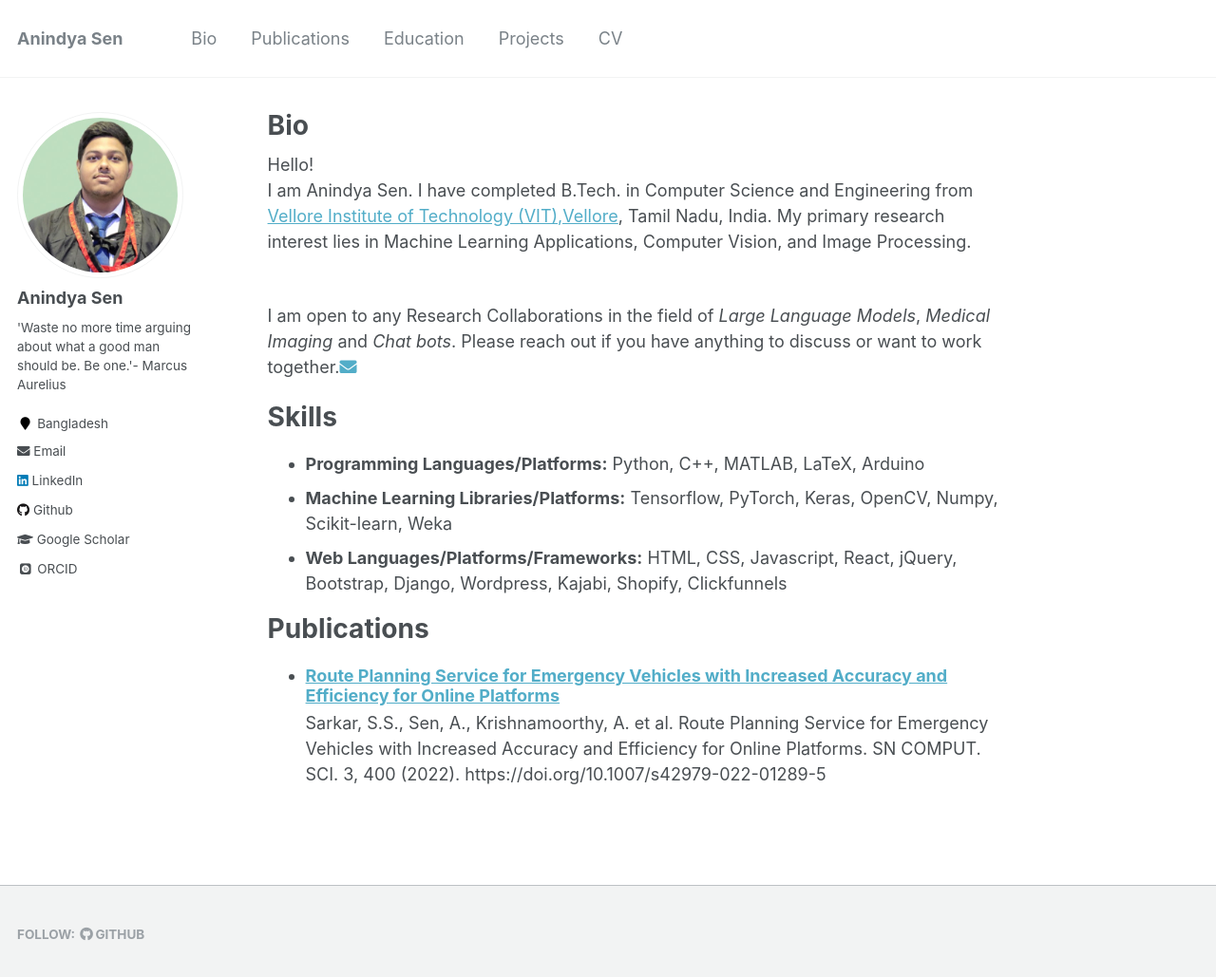
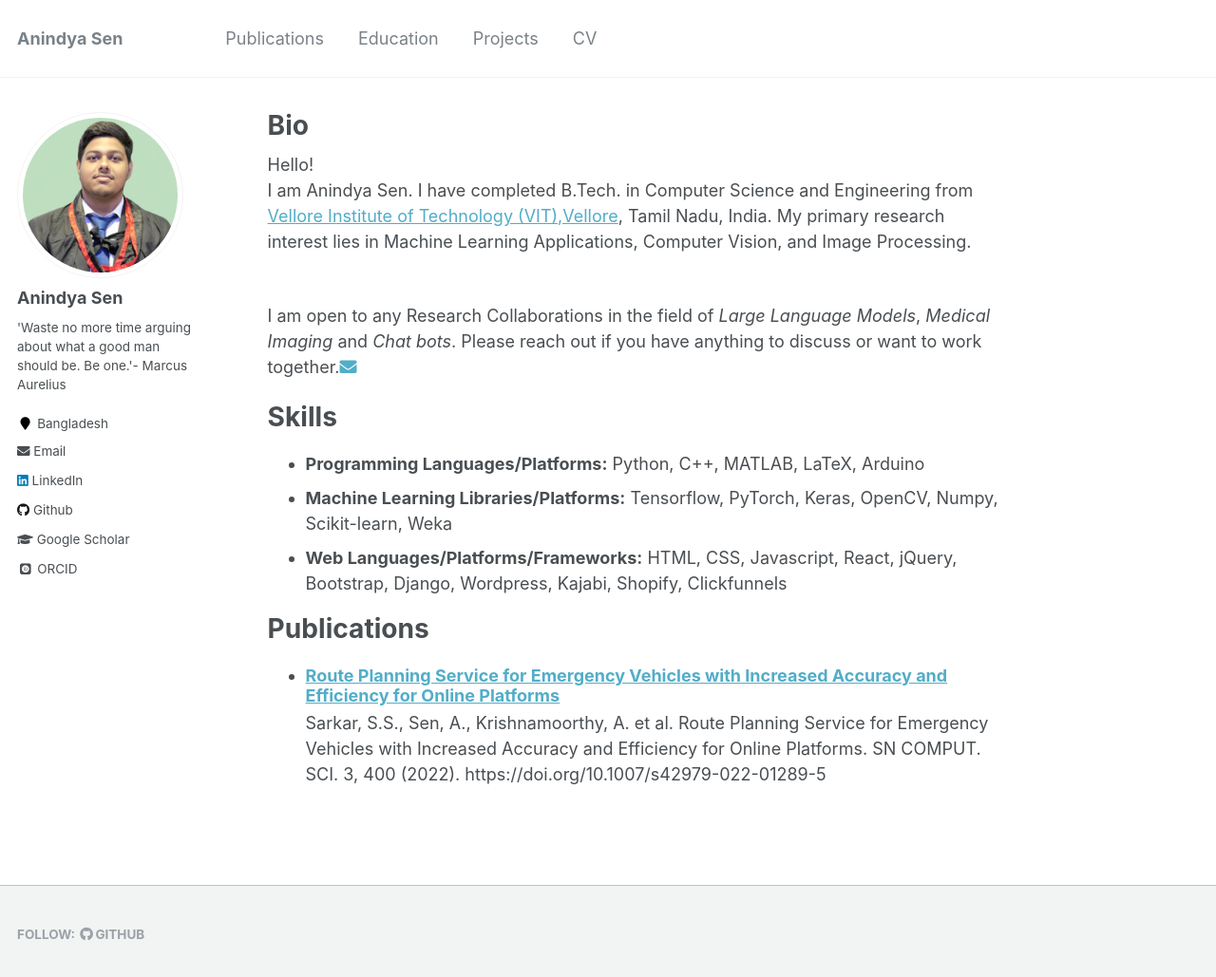
Before and after one commit to senanindya/senanindya.github.io, a Jekyll site: the page built from _pages/about.md, in a window 1280 px wide and 1042 px high. Shown: the top 1029 px of the window at 95% size. Built offline with Jekyll 4.4.1, drawn with Linux system fonts in a browser that asks for light colours; some web fonts are replaced.

Commit message:
Update navigation.yml

```diff
--- a/_data/navigation.yml
+++ b/_data/navigation.yml
@@ -1,6 +1,6 @@
 # main links links
 main:
-  - title: "Bio"
+  - title: ""
     url: /
 
   - title: "Publications"
```
